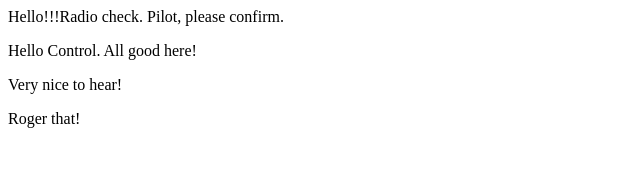
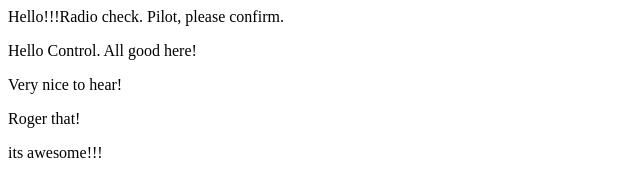
Before and after one commit to BrindhaS83/communication-log, a plain HTML site: page index.html in a window 1280 px wide. Shown: the whole page, without its empty margins (0-640 px from the left). Drawn offline with Linux system fonts and the light colour scheme.

Commit message:
Checking third response

```diff
--- a/index.html
+++ b/index.html
@@ -4,5 +4,6 @@
       <p>Hello Control. All good here!</p>
       <p>Very nice to hear!</p>
       <p>Roger that!</p>
+      <p>its awesome!!!</p>
    </body>
 </html>
```
